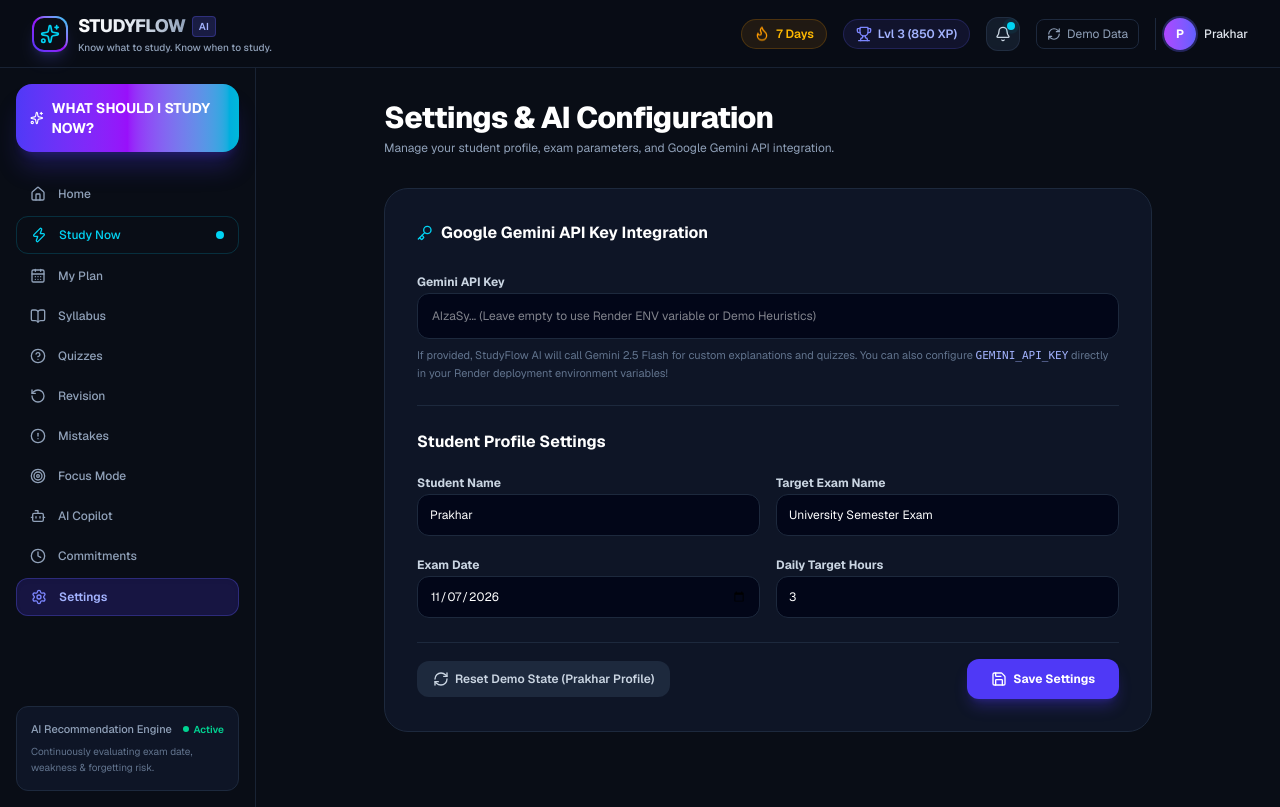
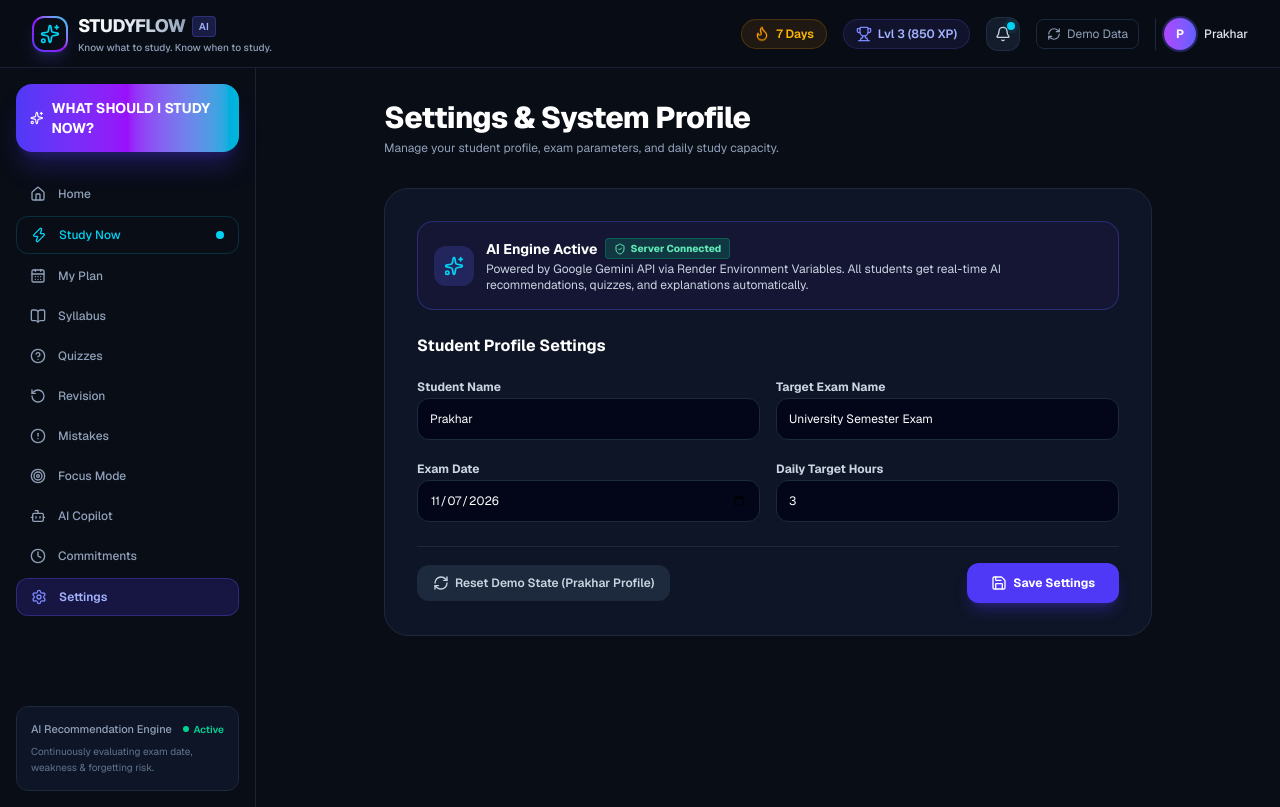
Before and after one commit to prakharmishra00000-cell/studyflow-ai, a Next.js app: page /dashboard/settings in a window 1280 px wide. Built offline with nearby package versions, Linux system fonts and the light colour scheme.

Commit message:
Remove client API key UI input & streamline Render environment variable integration

```diff
--- a/src/app/dashboard/settings/page.tsx
+++ b/src/app/dashboard/settings/page.tsx
@@ -2,12 +2,11 @@
 
 import React, { useState } from 'react';
 import { useStudyStore } from '@/lib/store/StudyContext';
-import { Settings, Key, RefreshCw, Save, Check } from 'lucide-react';
+import { Settings, Sparkles, RefreshCw, Save, Check, ShieldCheck } from 'lucide-react';
 
 export default function SettingsPage() {
   const { profile, updateProfile, resetToDemo } = useStudyStore();
 
-  const [apiKey, setApiKey] = useState<string>(profile.apiKey || '');
   const [name, setName] = useState<string>(profile.name);
   const [exam, setExam] = useState<string>(profile.exam);
   const [examDate, setExamDate] = useState<string>(profile.examDate);
@@ -19,13 +18,8 @@
       name,
       exam,
       examDate,
-      dailyStudyHours: dailyHours,
-      apiKey
+      dailyStudyHours: dailyHours
     });
-
-    if (apiKey) {
-      localStorage.setItem('studyflow_api_key', apiKey);
-    }
 
     setSavedSuccess(true);
     setTimeout(() => setSavedSuccess(false), 3000);
@@ -34,32 +28,33 @@
   return (
     <div className="max-w-3xl mx-auto space-y-8 animate-fadeIn">
       <div>
-        <h1 className="text-3xl font-extrabold text-white tracking-tight">Settings & AI Configuration</h1>
+        <h1 className="text-3xl font-extrabold text-white tracking-tight">Settings & System Profile</h1>
         <p className="text-xs text-slate-400 mt-1">
-          Manage your student profile, exam parameters, and Google Gemini API integration.
+          Manage your student profile, exam parameters, and daily study capacity.
         </p>
       </div>
 
       <div className="p-6 sm:p-8 rounded-3xl bg-slate-900/80 border border-slate-800 space-y-6">
-        <h3 className="font-bold text-base text-white flex items-center gap-2">
-          <Key className="w-4 h-4 text-cyan-400" /> Google Gemini API Key Integration
-        </h3>
-
-        <div className="space-y-2">
-          <label className="text-xs font-bold text-slate-300">Gemini API Key</label>
-          <input
-            type="password"
-            placeholder="AIzaSy... (Leave empty to use Render ENV variable or Demo Heuristics)"
-            value={apiKey}
-            onChange={e => setApiKey(e.target.value)}
-            className="w-full p-3.5 rounded-xl bg-slate-950 border border-slate-800 text-xs text-white focus:outline-none focus:border-indigo-500"
-          />
-          <p className="text-[11px] text-slate-500">
-            If provided, StudyFlow AI will call Gemini 2.5 Flash for custom explanations and quizzes. You can also configure <code className="text-indigo-300">GEMINI_API_KEY</code> directly in your Render deployment environment variables!
-          </p>
+        {/* System AI Connection Banner */}
+        <div className="p-4 rounded-2xl bg-indigo-950/40 border border-indigo-500/30 flex items-center gap-3">
+          <div className="p-2.5 rounded-xl bg-indigo-500/20 text-cyan-400">
+            <Sparkles className="w-5 h-5" />
+          </div>
+          <div>
+            <div className="flex items-center gap-2">
+              <h3 className="font-bold text-sm text-white">AI Engine Active</h3>
+              <span className="px-2 py-0.5 rounded text-[10px] font-extrabold bg-emerald-500/20 text-emerald-300 border border-emerald-500/30 flex items-center gap-1">
+                <ShieldCheck className="w-3 h-3" /> Server Connected
+              </span>
+            </div>
+            <p className="text-xs text-slate-300 mt-0.5">
+              Powered by Google Gemini API via Render Environment Variables. All students get real-time AI recommendations, quizzes, and explanations automatically.
+            </p>
+          </div>
         </div>
 
-        <div className="border-t border-slate-800 pt-6 space-y-4">
+        {/* Student Profile Settings */}
+        <div className="space-y-4">
           <h3 className="font-bold text-base text-white">Student Profile Settings</h3>
 
           <div className="grid grid-cols-1 sm:grid-cols-2 gap-4">
@@ -69,7 +64,7 @@
                 type="text"
                 value={name}
                 onChange={e => setName(e.target.value)}
-                className="w-full p-3 rounded-xl bg-slate-950 border border-slate-800 text-xs text-white focus:outline-none"
+                className="w-full p-3 rounded-xl bg-slate-950 border border-slate-800 text-xs text-white focus:outline-none focus:border-indigo-500"
               />
             </div>
 
@@ -79,7 +74,7 @@
                 type="text"
                 value={exam}
                 onChange={e => setExam(e.target.value)}
-                className="w-full p-3 rounded-xl bg-slate-950 border border-slate-800 text-xs text-white focus:outline-none"
+                className="w-full p-3 rounded-xl bg-slate-950 border border-slate-800 text-xs text-white focus:outline-none focus:border-indigo-500"
               />
             </div>
 
@@ -89,7 +84,7 @@
                 type="date"
                 value={examDate}
                 onChange={e => setExamDate(e.target.value)}
-                className="w-full p-3 rounded-xl bg-slate-950 border border-slate-800 text-xs text-white focus:outline-none"
+                className="w-full p-3 rounded-xl bg-slate-950 border border-slate-800 text-xs text-white focus:outline-none focus:border-indigo-500"
               />
             </div>
 
@@ -99,7 +94,7 @@
                 type="number"
                 value={dailyHours}
                 onChange={e => setDailyHours(parseInt(e.target.value) || 1)}
-                className="w-full p-3 rounded-xl bg-slate-950 border border-slate-800 text-xs text-white focus:outline-none"
+                className="w-full p-3 rounded-xl bg-slate-950 border border-slate-800 text-xs text-white focus:outline-none focus:border-indigo-500"
               />
             </div>
           </div>
@@ -108,14 +103,14 @@
         <div className="flex flex-col sm:flex-row items-center justify-between gap-4 pt-4 border-t border-slate-800">
           <button
             onClick={resetToDemo}
-            className="w-full sm:w-auto px-4 py-2.5 rounded-xl bg-slate-800 hover:bg-slate-700 text-slate-300 text-xs font-semibold flex items-center justify-center gap-1.5"
+            className="w-full sm:w-auto px-4 py-2.5 rounded-xl bg-slate-800 hover:bg-slate-700 text-slate-300 text-xs font-semibold flex items-center justify-center gap-1.5 transition-colors"
           >
             <RefreshCw className="w-4 h-4" /> Reset Demo State (Prakhar Profile)
           </button>
 
           <button
             onClick={handleSave}
-            className="w-full sm:w-auto px-6 py-3 rounded-xl bg-indigo-600 hover:bg-indigo-500 text-white font-bold text-xs flex items-center justify-center gap-1.5 shadow-lg shadow-indigo-600/30"
+            className="w-full sm:w-auto px-6 py-3 rounded-xl bg-indigo-600 hover:bg-indigo-500 text-white font-bold text-xs flex items-center justify-center gap-1.5 shadow-lg shadow-indigo-600/30 transition-all"
           >
             {savedSuccess ? <Check className="w-4 h-4 text-cyan-300" /> : <Save className="w-4 h-4" />}
             <span>{savedSuccess ? 'Settings Saved!' : 'Save Settings'}</span>
```
